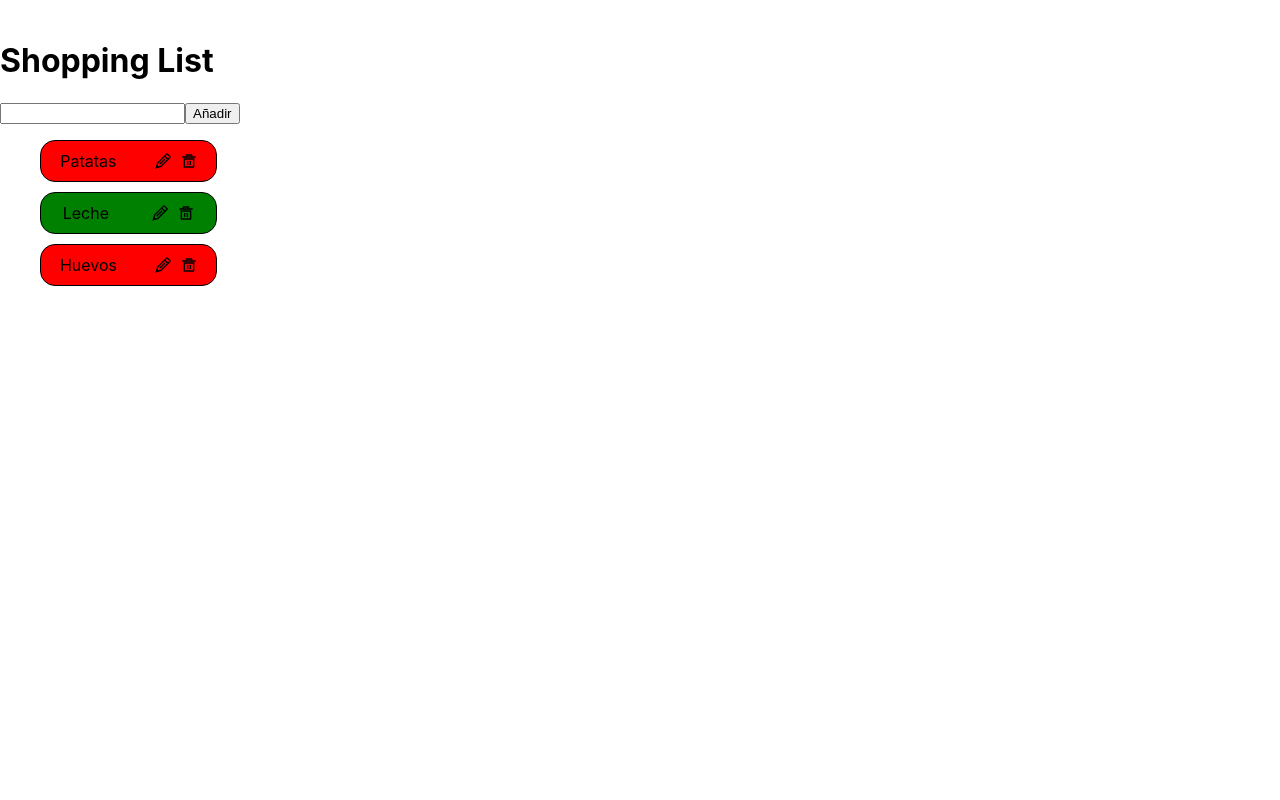
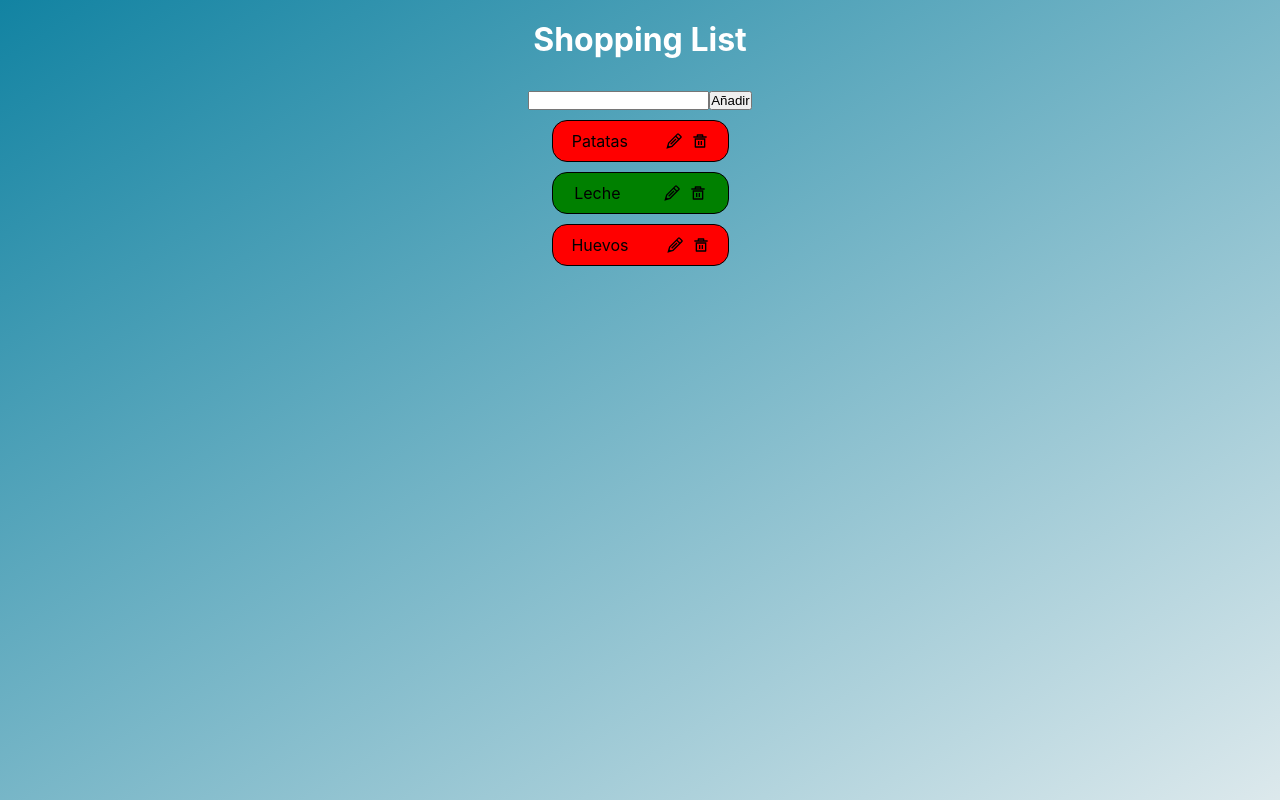
Before and after one commit to GustavoArdaya/shopping_list, a React (Create React App) app: page / in a window 1280 px wide. Built offline with nearby package versions, Linux system fonts and the light colour scheme.

Commit message:
add styles

```diff
--- a/src/App.css
+++ b/src/App.css
@@ -36,6 +36,12 @@
     transform: rotate(360deg);
   }
 } */
- /* body{
-  background-color: aqua;
- } */
+body {
+  background: linear-gradient(to bottom right, #1283a2, #09617a24);
+  background-repeat: no-repeat;
+  height: 100vh;
+}
+* {
+  margin: 0;
+  padding: 0;
+}
--- a/src/Componentes/ItemList/itemList.module.css
+++ b/src/Componentes/ItemList/itemList.module.css
@@ -1,3 +1,10 @@
+.mainContainer {
+  display: flex;
+  flex-direction: column;
+  justify-content: center;
+  align-items: center;
+  gap: 10px;
+}
 .itemContainer {
   display: flex;
   flex-direction: column;
--- a/src/Componentes/Navbar/Navbar.jsx
+++ b/src/Componentes/Navbar/Navbar.jsx
@@ -1,11 +1,11 @@
-import React from 'react'
+import React from 'react';
+import styles from './navbar.module.css';
 
 export default function Navbar() {
   return (
-    <div>
-        <img></img>
-        <h1>Shopping List</h1>
+    <div className={styles.navContainer}>
+      {/* <img source='./img/logo.png' alt='logo' /> */}
+      <h1 className={styles.textNavbar}>Shopping List</h1>
     </div>
-
-  )
+  );
 }
--- a/src/Componentes/Navbar/navbar.module.css
+++ b/src/Componentes/Navbar/navbar.module.css
@@ -0,0 +1,12 @@
+.navContainer {
+  width: 100%;
+  display: flex;
+  justify-content: center;
+  padding: 20px 0;
+}
+.textNavbar {
+  color: white;
+  display: flex;
+  flex-direction: column;
+  align-items: center;
+}
```
Also changed, not shown: src/Componentes/Navbar/img/logo.png (added).
